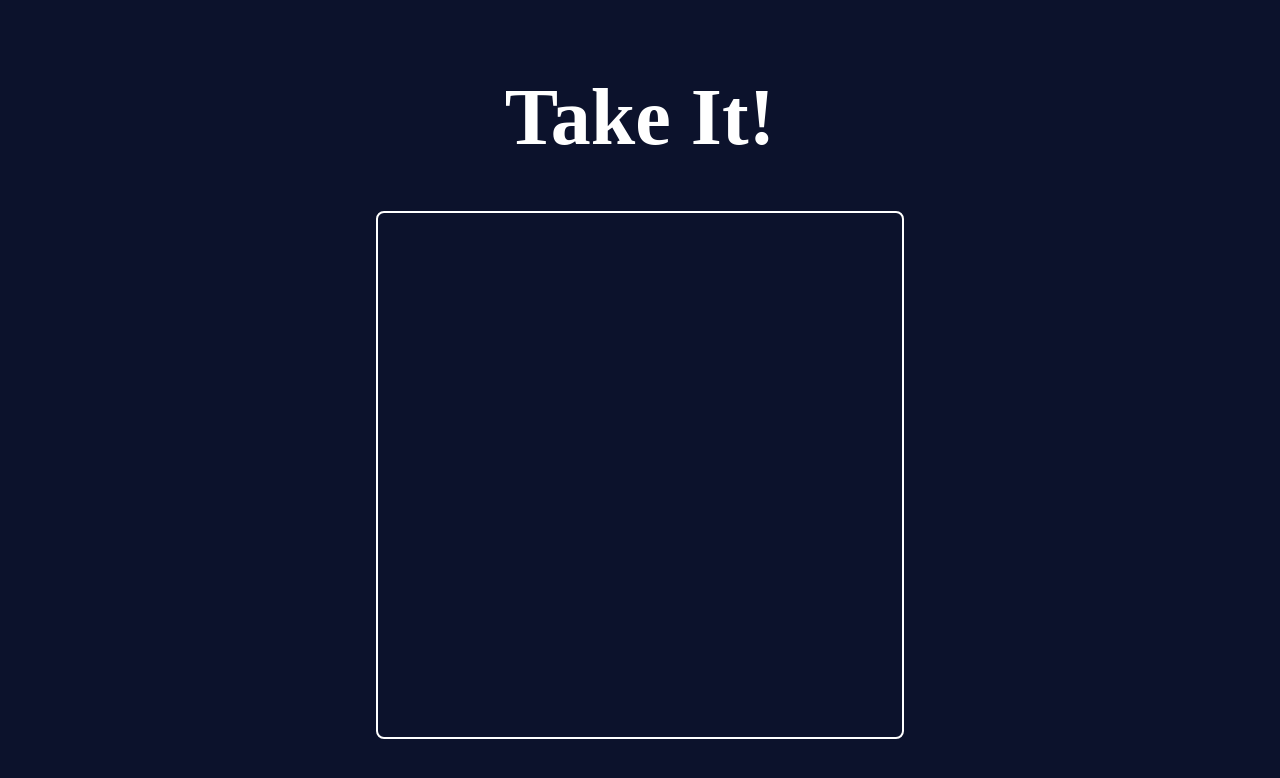
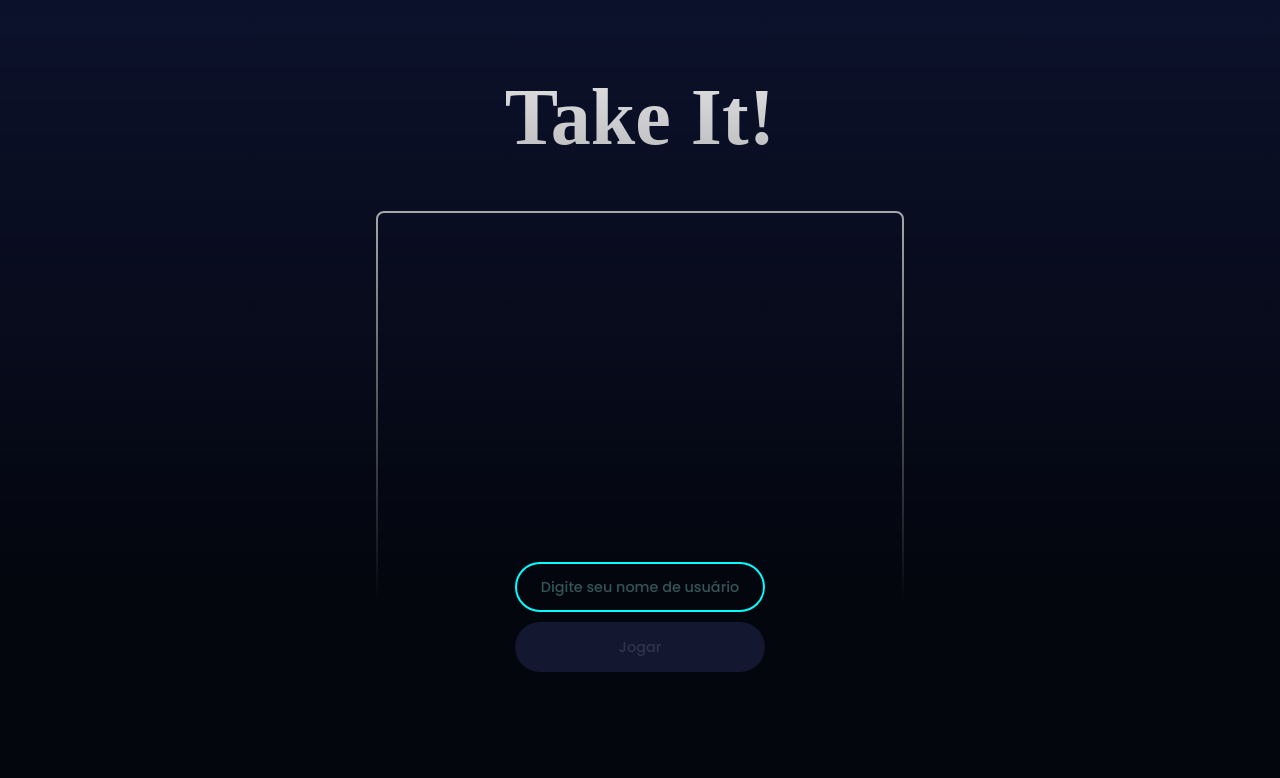
Before and after one commit to leozarzar/take-it, a website: page public/main/main.html in a window 1280 px wide. Drawn offline with nearby package versions, Linux system fonts and the light colour scheme; no server answers; a web font is replaced by a local one.

Commit message:
Implementado comportamentos no menu

```diff
--- a/public/main/main.html
+++ b/public/main/main.html
@@ -31,6 +31,10 @@
             <h1></h1>
         </div>
     </div>
+    <div class="menu">
+        <input class="nome-usuario" type="text" placeholder="Digite seu nome de usuário">
+        <button class="botão" disabled>Jogar</button>
+    </div>
 </body>
 
 </html>
--- a/public/main/script.js
+++ b/public/main/script.js
@@ -19,7 +19,6 @@ socketRecebe('res', (demo) => {
     },100);
 })
 
-
 window.addEventListener('resize', () => {
 
     printarTabuleiro();
--- a/public/main/styles.css
+++ b/public/main/styles.css
@@ -114,46 +114,71 @@ body{
     font-size: 20px;
 }
 
-.controlador-touch{
+.menu{
     position: fixed;
     z-index: 2;
-    height: 150px;
+    height: 100%;
     width: 100%;
-    bottom: 0;
-    background-color: rgba(0, 255, 255, 0);
+    top: 0;
+    background: linear-gradient(rgba(4, 6, 14, 0),rgba(4, 6, 14, 1) 75%);
     display: flex;
-    flex-direction: row;
-    gap: 5px;
+    flex-direction: column;
+    justify-content: end;
+    align-items: center;
+    gap: 10px;
 }
 
-.touch-cima, .touch-baixo{
-    height: 50%;
-    width: 100%;
+.nome-usuario{
+    background-color: rgba(0, 0, 0, 0);
+    width: 70%;
+    max-width: 250px;
+    height: 10%;
+    max-height: 50px;
+    min-height: 35px;
+    bottom: 12%;
+    border-radius: 50px;
+    border-width: 2px;
+    border-color: aqua;
+    border-style: solid;
+    box-sizing: border-box;
+    color: aqua;
+    text-align: center;
+    font-family: 'Poppins';
+    font-weight: 500;
+    font-size: 90%;
 }
 
-.touch-cima{
-    background-color:rgba(255, 255, 255, 0.01);
+.nome-usuario::placeholder{
+    color: rgb(51, 85, 85);
 }
 
-.touch-baixo{
-    background-color:rgba(255, 255, 255, 0.01);
+.nome-usuario:hover{
+    background-color: rgb(28, 32, 55);
 }
 
-.touch-esquerda, .touch-direita{
-    background-color:rgba(255, 255, 255, 0.01);
+.botão{
+    background-color: aqua;
+    color: rgb(12, 18, 44);
+    width: 70%;
+    max-width: 250px;
+    height: 10%;
+    max-height: 50px;
+    min-height: 35px;
+    border: none;
+    border-radius: 50px;
+    font-family: 'Poppins';
+    font-weight: 500;
+    font-size: 90%;
+    margin-bottom: 10%;
 }
 
-.touch-meio{
-    height: 100%;
-    width: 40%;
-    display: flex;
-    flex-direction: column;
-    gap: 5px;
+.botão:hover{
+    background-color: rgb(0, 196, 196);
 }
 
-.touch-esquerda, .touch-direita{
-    height: 100%;
-    width: 30%
+.botão:disabled{
+    background-color: rgb(19, 23, 47);
+    color: rgb(48, 52, 79);
 }
 
 @media only screen and (max-width: 780px){
--- a/public/main/view.js
+++ b/public/main/view.js
@@ -1,6 +1,8 @@
 const tabuleiro = document.querySelector(".tabuleiro");
 const modeloCursor = document.querySelector(".cursor");
 const modeloPonto = document.querySelector(".ponto");
+const input = document.querySelector('.nome-usuario');
+const botão = document.querySelector('.botão');
 
 const margemTabuleiro = 2;
 let larguraTabuleiro;
@@ -26,3 +28,9 @@ function printarTabuleiro(){
 
     window.scrollTo(0, 0);
 }
+
+input.addEventListener('input',(evt)=>{
+
+    if(input.value !== '') botão.disabled = false;
+    else botão.disabled = true;
+});
```
